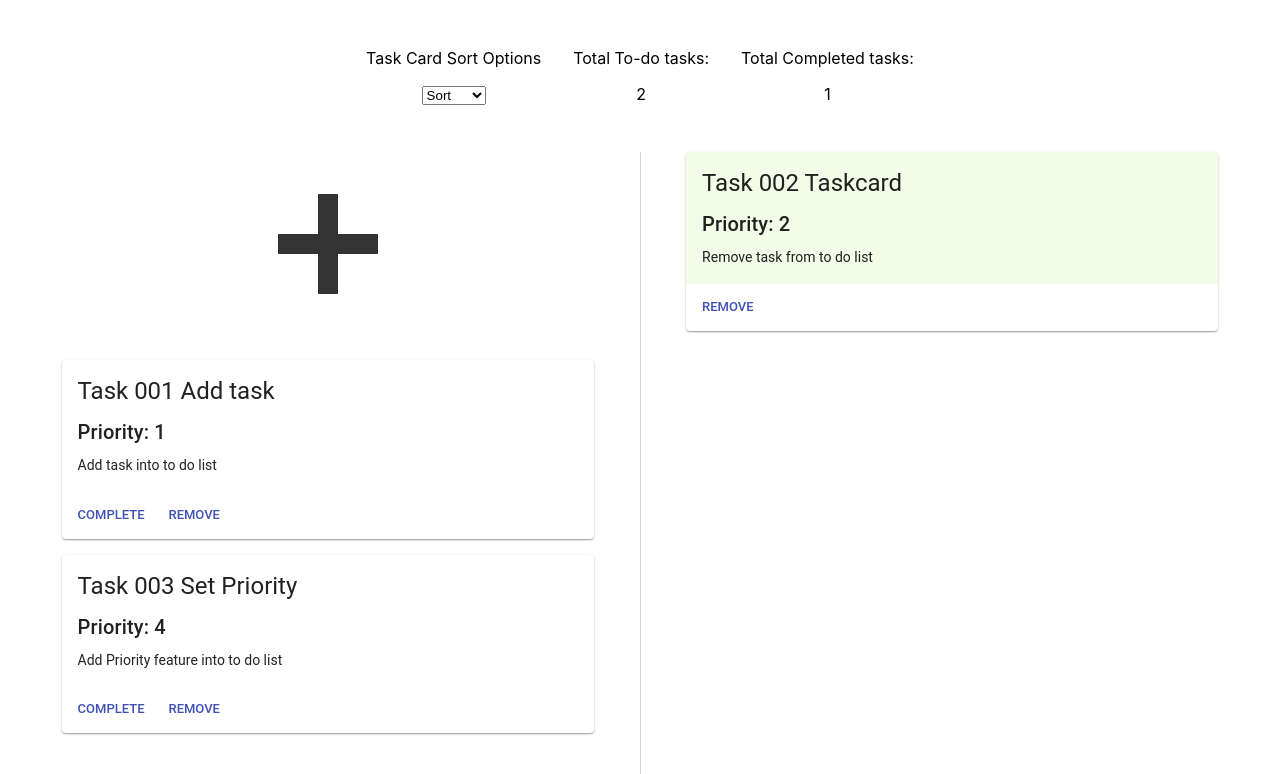
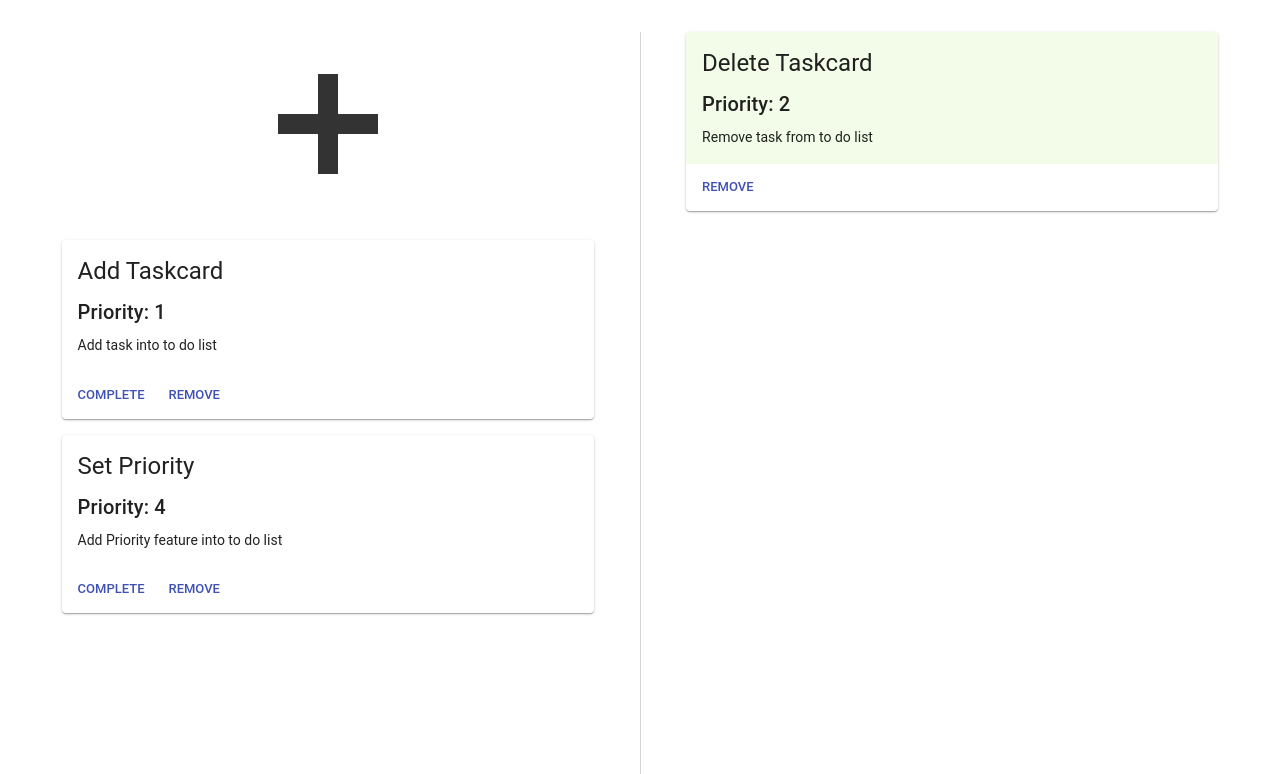
Before and after one commit to jimyu0414/to-do-list, a React (Create React App) app: page / in a window 1280 px wide. Shown: the top 774 px of the page. Built offline with nearby package versions, Linux system fonts and the light colour scheme.

Commit message:
bit code improve

```diff
--- a/package.json
+++ b/package.json
@@ -5,12 +5,12 @@
   "dependencies": {
     "@material-ui/core": "^3.9.3",
     "jest-dom": "^3.2.2",
+    "node-sass": "^4.12.0",
     "react": "^16.8.6",
     "react-dom": "^16.8.6",
     "react-scripts": "3.0.1",
-    "react-testing-library": "^7.0.0",
-    "uuid": "^3.3.2",
-    "node-sass": "^4.12.0"
+    "react-testing-library": "^7.0.1",
+    "uuid": "^3.3.2"
   },
   "scripts": {
     "start": "react-scripts start",
--- a/src/App.js
+++ b/src/App.js
@@ -2,193 +2,61 @@ import React from 'react';
 import './App.scss';
 import TodoList from './components/ToDoList';
 import CompleteList from './components/CompleteList';
+import {getTaskData} from './Data.js';
 
 
-/*
-  Define initial task data
-*/
-const taskCardData = [
-  {
-      title: "Task 001 Add task",
-      id: 1,
-      key: 1,
-      priority: 1,
-      desc: "Add task into to do list",
-      complete: false
-  },
-  {
-      title: "Task 002 Taskcard",
-      id: 2,
-      key: 2,
-      priority: 2,
-      desc: "Remove task from to do list",
-      complete: true
-  },
-  {
-    title: "Task 003 Set Priority",
-    id: 3,
-    key: 3,
-    priority: 4,
-    desc: "Add Priority feature into to do list",
-    complete: false
-},
-]
+const taskCardData = getTaskData();
 
 class App extends React.Component {
 
   state={
+    taskCardsAll:[],
     taskCardsToDo :[],
-    taskCardsComplete:[],
-    taskCardsAll:[],
-    totalToDoTasks: 0,
-    totalCompletedTasks: 0,
+    taskCardsComplete:[]
   };
 
-  /*
-    Setup to da task cards
-    and compeleted cards
-    based on Data
-  */
+
+  //Setup UI based on Data
   componentDidMount() {
 
-    this.filterTasks(taskCardData);
-
-  }
-
-  /*
-    function submit new task card
-  */
-  handleTaskSubmit = (task) =>{
-    delete task.isOpen;
-    const allTaskCards = this.state.taskCardsAll.concat(task);
-    this.filterTasks(allTaskCards);
-  }
-
-  /*
-    function remove task card
-  */
-  handleTaskRemove = (taskId) => {
-    this.filterTasks(this.state.taskCardsAll.filter(t => t.id !== taskId))
-  }
-
-  /*
-    function complete task card
-  */
-  handleTaskComplete = (taskId) => {
-    const allTaskCards = this.state.taskCardsAll.map( task =>{
-
-        if(task.id === taskId){
-          task.complete = true;
-        }
-
-        return(task)
-
-    })
-
-    this.filterTasks(allTaskCards)
-  }
-
-  /*
-    Sort task cards
-  */
-  handlesSortCardOrder = (e) => {
-    var name = e.target.value;
-    if(name ==='name'){
-      this.setState(
-        {
-        taskCardsToDo: this.state.taskCardsToDo.sort(function (a, b) {
-            return ('' + a.title).localeCompare(b.title);
-        }),
-        taskCardsComplete: this.state.taskCardsComplete.sort(function (a, b) {
-          return ('' + a.title).localeCompare(b.title);
-      }),
-        }
-      )
-    }else if (name==='priority'){
-      this.setState(
-        {
-          taskCardsToDo: this.state.taskCardsToDo.sort(function (a, b) {
-            return (b.priority - a.priority);
-        }),
-        taskCardsComplete: this.state.taskCardsComplete.sort(function (a, b) {
-          return (b.priority - a.priority);
-      })
-        }
-      )
-    }
-  }
-
-
-  /*
-    function refresh UI
-  */
-  filterTasks = (allTaskCards) => {
-    const todoCards = allTaskCards.filter( task =>{
+    const todoCards = taskCardData.filter( task =>{
       return (
         task.complete === false
       )
     });
 
-    const completedCards = allTaskCards.filter( task =>{
+    const completedCards = taskCardData.filter( task =>{
       return (
         task.complete === true
       )
     });
 
+      this.setState(
+        {
+          taskCardsToDo: todoCards,
+          taskCardsComplete: completedCards,
+          taskCardsAll: taskCardData
+        }
+      )
 
+  }
 
-    const toDoTasks = todoCards.length;
-    const completeTasks = completedCards.length;
+  // removeTask = (taskId) => {
+  //   this.setState({
+  //     timers: this.state.timers.filter(t => t.id !== timerId),
+  //   });
+  // }
 
-    this.setState(
-      {
-        taskCardsToDo: todoCards,
-        taskCardsComplete: completedCards,
-        taskCardsAll: allTaskCards,
-        totalToDoTasks: toDoTasks,
-        totalCompletedTasks: completeTasks
-      }
-    )
-  }
 
   render(){
     return (
-      <div>
-      <div className="app-header">
-          <div><label>
-          <p>Task Card Sort Options</p>
-          <select onChange={this.handlesSortCardOrder}>
-            <option >Sort</option>
-            <option value="priority">Priority</option>
-            <option value="name">Name</option>
-          </select>
-        </label></div>
-          <div>
-            <p>Total To-do tasks:</p>
-            <p>{this.state.totalToDoTasks}</p>
-          </div>
-          <div>
-            <p>Total Completed tasks:</p>
-            <p>{this.state.totalCompletedTasks}</p>
-          </div>
-        </div>
       <div className="app-container">
         <div className="panel-todo">
-            <TodoList
-            taskCards = {this.state.taskCardsToDo}
-            removeTask = {this.handleTaskRemove}
-            completeTask = {this.handleTaskComplete}
-            submitTask = {this.handleTaskSubmit}
-            />
+            <TodoList taskCards = {this.state.taskCardsToDo} />
         </div>
         <div className="panel-complete">
-            <CompleteList
-            taskCards = {this.state.taskCardsComplete}
-            removeTask = {this.handleTaskRemove}
-            completeTask = {this.handleTaskComplete}
-            />
+            <CompleteList taskCards = {this.state.taskCardsComplete} />
         </div>
-      </div>
       </div>
   );
   }
--- /dev/null
+++ b/src/Data.js
@@ -0,0 +1,26 @@
+export function getTaskData(){
+    const taskCardData = [
+        {
+            title: "Add Taskcard",
+            id: 1,
+            priority: "1",
+            desc: "Add task into to do list",
+            complete: false
+        },
+        {
+            title: "Delete Taskcard",
+            id: 2,
+            priority: "2",
+            desc: "Remove task from to do list",
+            complete: true
+        },
+        {
+          title: "Set Priority",
+          id: 3,
+          priority: "4",
+          desc: "Add Priority feature into to do list",
+          complete: false
+      },
+      ]
+    return(taskCardData)
+}
```
Also changed, not shown: 2 other files (tests, documents, lock files or other folders).
